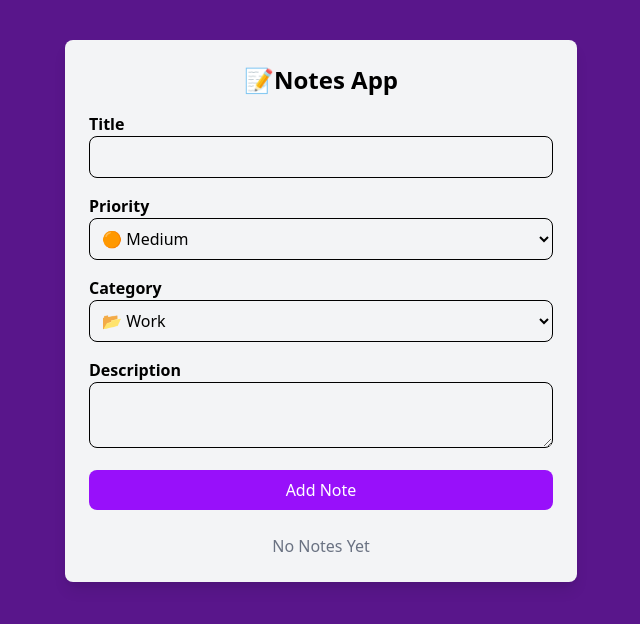
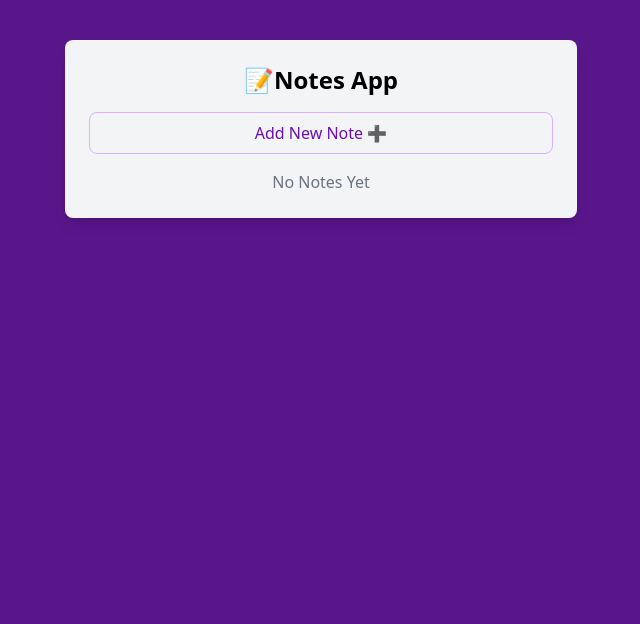
Before and after one commit to pfkellogg/notes-app, a React (Vite) app: page / in a window 1280 px wide. Shown: the top 624 px of the page, without its empty margins (319-959 px from the left). Built offline with nearby package versions, Linux system fonts and the light colour scheme.

Commit message:
make form collapsible

```diff
--- a/src/components/NoteForm.jsx
+++ b/src/components/NoteForm.jsx
@@ -7,6 +7,10 @@
     priority: 'Medium',
     description: ''
   })
+
+  const [isFormVisible, setIsFormVisible] = useState(false)
+
+  const initialNotes = []
 
   const handleChange = e => {
     console.log('formData', { ...formData })
@@ -34,6 +38,17 @@
   }
 
   return (
+    <>
+      {/* Toggle Button}*/}
+
+      <button
+        onClick={() => setIsFormVisible(!isFormVisible)}
+        className="w-full bg-gray-100 border border-gray-300 text-purple-800 py-2 rounded-lg cursor-pointer hover:bg-purple-200 hover: border-purple-300 transition mb-4"
+      >
+        {isFormVisible ? 'Hide Form ✖️' : 'Add New Note ➕'}
+      </button>
+
+      {isFormVisible && (
         <form onSubmit={handleSubmit} className="mb-6">
           <div className="mb-4">
             <label htmlFor="title" className="block font-semibold">
@@ -99,6 +114,8 @@
             Add Note
           </button>
         </form>
+      )}
+    </>
   )
 }
 
```
Lines whose indentation alone changed are shown as unchanged.
